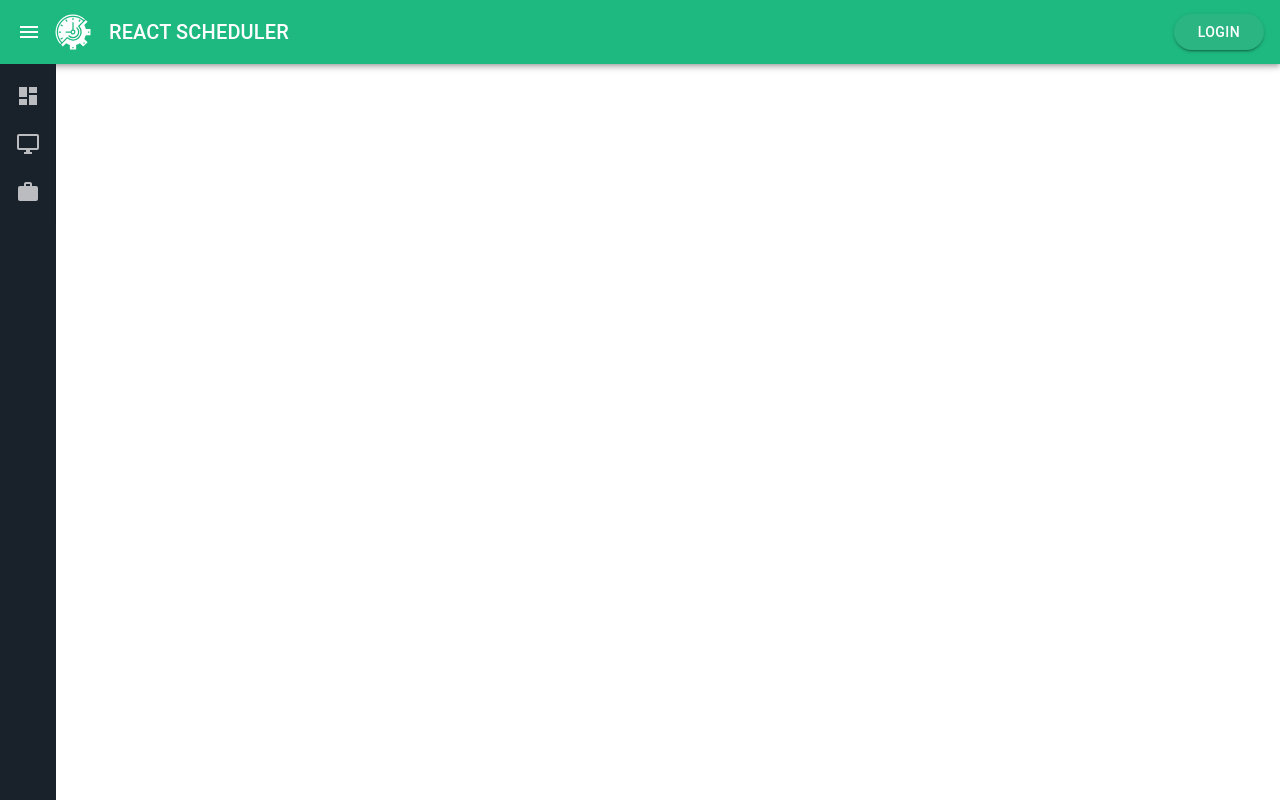
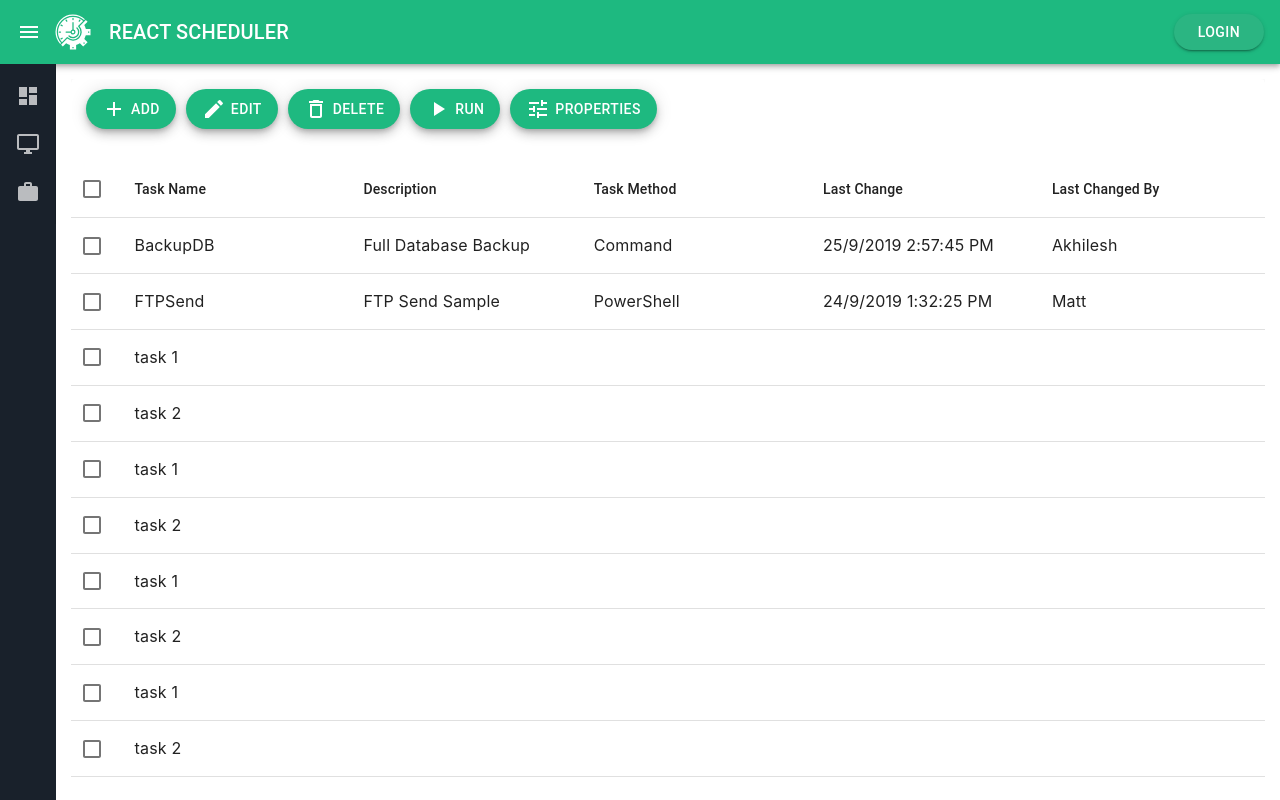
Before and after one commit to AkhileshMuthusamy/react-reminder, a React (Create React App) app: page /tasks in a window 1280 px wide. Built offline with nearby package versions, Linux system fonts and the light colour scheme.

Commit message:
Added Task Page with Data table

```diff
--- a/src/components/App.js
+++ b/src/components/App.js
@@ -5,6 +5,7 @@ import Header from './Layouts/Header/Header';
 import Dashboard from './Dashboard/Dashboard';
 import Monitor from './Monitor/Monitor';
 import './App.css';
+import { Tasks } from './Tasks';
 
 export default class App extends Component {
   render() {
@@ -19,6 +20,7 @@ export default class App extends Component {
         <div className="content">
           <Route path="/dashboard" component={Dashboard} />
           <Route path="/monitor" component={Monitor} />
+          <Route path="/tasks" component={Tasks} />
         </div>
       </div>
     );
--- a/src/components/Layouts/NavBar/NavBar.js
+++ b/src/components/Layouts/NavBar/NavBar.js
@@ -45,7 +45,7 @@ function NavBar({ classes, history, isOpen }) {
               </ListItemIcon>
               <ListItemText primary="Monitor" />
             </ListItem>
-            <ListItem button>
+            <ListItem button onClick={() => history.push('/tasks')}>
               <ListItemIcon>
                 <Work />
               </ListItemIcon>
--- a/src/components/Tasks/Tasks.js
+++ b/src/components/Tasks/Tasks.js
@@ -1,15 +1,144 @@
-import React, { Component } from 'react';
+import React, { forwardRef } from 'react';
+import MaterialTable from 'material-table';
 
-export default class Tasks extends Component {
-  render() {
-    return (
-      <div>
-        <p>Tasks</p>
-        <p>
-          This is why understanding Route was so important. Nothing has changed from earlier to right now, but for some
-          reason, your brain gets all worked up since we’re rendering a Route outside of our main App component
-        </p>
-      </div>
-    );
-  }
+import { Fab } from '@material-ui/core';
+
+import AutoSizer from 'react-virtualized-auto-sizer';
+
+import {
+  Add,
+  AddBox,
+  ArrowUpward,
+  Check,
+  ChevronLeft,
+  ChevronRight,
+  Clear,
+  DeleteOutline,
+  Edit,
+  FilterList,
+  FirstPage,
+  LastPage,
+  Remove,
+  SaveAlt,
+  Search,
+  ViewColumn,
+  PlayArrow,
+  Tune
+} from '@material-ui/icons';
+
+const tableIcons = {
+  Add: forwardRef((props, ref) => <AddBox {...props} ref={ref} />),
+  Check: forwardRef((props, ref) => <Check {...props} ref={ref} />),
+  Clear: forwardRef((props, ref) => <Clear {...props} ref={ref} />),
+  Delete: forwardRef((props, ref) => <DeleteOutline {...props} ref={ref} />),
+  DetailPanel: forwardRef((props, ref) => <ChevronRight {...props} ref={ref} />),
+  Edit: forwardRef((props, ref) => <Edit {...props} ref={ref} />),
+  Export: forwardRef((props, ref) => <SaveAlt {...props} ref={ref} />),
+  Filter: forwardRef((props, ref) => <FilterList {...props} ref={ref} />),
+  FirstPage: forwardRef((props, ref) => <FirstPage {...props} ref={ref} />),
+  LastPage: forwardRef((props, ref) => <LastPage {...props} ref={ref} />),
+  NextPage: forwardRef((props, ref) => <ChevronRight {...props} ref={ref} />),
+  PreviousPage: forwardRef((props, ref) => <ChevronLeft {...props} ref={ref} />),
+  ResetSearch: forwardRef((props, ref) => <Clear {...props} ref={ref} />),
+  Search: forwardRef((props, ref) => <Search {...props} ref={ref} />),
+  SortArrow: forwardRef((props, ref) => <ArrowUpward {...props} ref={ref} />),
+  ThirdStateCheck: forwardRef((props, ref) => <Remove {...props} ref={ref} />),
+  ViewColumn: forwardRef((props, ref) => <ViewColumn {...props} ref={ref} />)
+};
+
+export default function Tasks() {
+  const columns = [
+    { title: 'Task Name', field: 'taskName' },
+    { title: 'Description', field: 'description' },
+    { title: 'Task Method', field: 'taskMethod' },
+    { title: 'Last Change', field: 'lastChange' },
+    { title: 'Last Changed By', field: 'lastChangedBy' }
+  ];
+  const data = [
+    {
+      taskName: 'BackupDB',
+      description: 'Full Database Backup',
+      taskMethod: 'Command',
+      lastChange: '25/9/2019 2:57:45 PM',
+      lastChangedBy: 'Akhilesh'
+    },
+    {
+      taskName: 'FTPSend',
+      description: 'FTP Send Sample',
+      taskMethod: 'PowerShell',
+      lastChange: '24/9/2019 1:32:25 PM',
+      lastChangedBy: 'Matt'
+    },
+    { taskName: 'task 1' },
+    { taskName: 'task 2' },
+    { taskName: 'task 1' },
+    { taskName: 'task 2' },
+    { taskName: 'task 1' },
+    { taskName: 'task 2' },
+    { taskName: 'task 1' },
+    { taskName: 'task 2' },
+    { taskName: 'task 1' },
+    { taskName: 'task 2' },
+    { taskName: 'task 1' },
+    { taskName: 'task 2' },
+    { taskName: 'task 1' },
+    { taskName: 'task 2' },
+    { taskName: 'task 1' },
+    { taskName: 'task 2' },
+    { taskName: 'task 1' }
+  ];
+
+  return (
+    <AutoSizer>
+      {({ height, width }) => {
+        console.log(`Height: ${height} | Width: ${width}`);
+        const pageSize = Math.floor((height - 192) / 48);
+        console.log(`Page Size: ${pageSize}`);
+        return (
+          <div style={{ height: `${height}px`, width: `${width}px`, overflowY: 'auto' }}>
+            <MaterialTable
+              columns={columns}
+              data={data}
+              options={{
+                pageSize: pageSize,
+                pageSizeOptions: [13],
+                doubleHorizontalScroll: true,
+                paginationType: 'normal',
+                search: false,
+                showTitle: false,
+                toolbar: true,
+                // paging: false,
+                selection: true
+              }}
+              components={{
+                Toolbar: props => (
+                  <div>
+                    {/* <MTableToolbar {...props} /> */}
+                    <div style={{ padding: '0px 10px' }}>
+                      <Fab variant="extended" color="primary" size="medium">
+                        <Add style={{ marginRight: 5 }} /> ADD
+                      </Fab>
+                      <Fab variant="extended" color="primary" size="medium">
+                        <Edit style={{ marginRight: 5 }} /> EDIT
+                      </Fab>
+                      <Fab variant="extended" color="primary" size="medium">
+                        <DeleteOutline style={{ marginRight: 5 }} /> Delete
+                      </Fab>
+                      <Fab variant="extended" color="primary" size="medium">
+                        <PlayArrow style={{ marginRight: 5 }} /> Run
+                      </Fab>
+                      <Fab variant="extended" color="primary" size="medium">
+                        <Tune style={{ marginRight: 5 }} /> Properties
+                      </Fab>
+                    </div>
+                  </div>
+                )
+              }}
+              icons={tableIcons}
+            ></MaterialTable>
+          </div>
+        );
+      }}
+    </AutoSizer>
+  );
 }
--- /dev/null
+++ b/src/components/Tasks/index.js
@@ -0,0 +1,3 @@
+import Tasks from './Tasks';
+
+export { Tasks };
```
